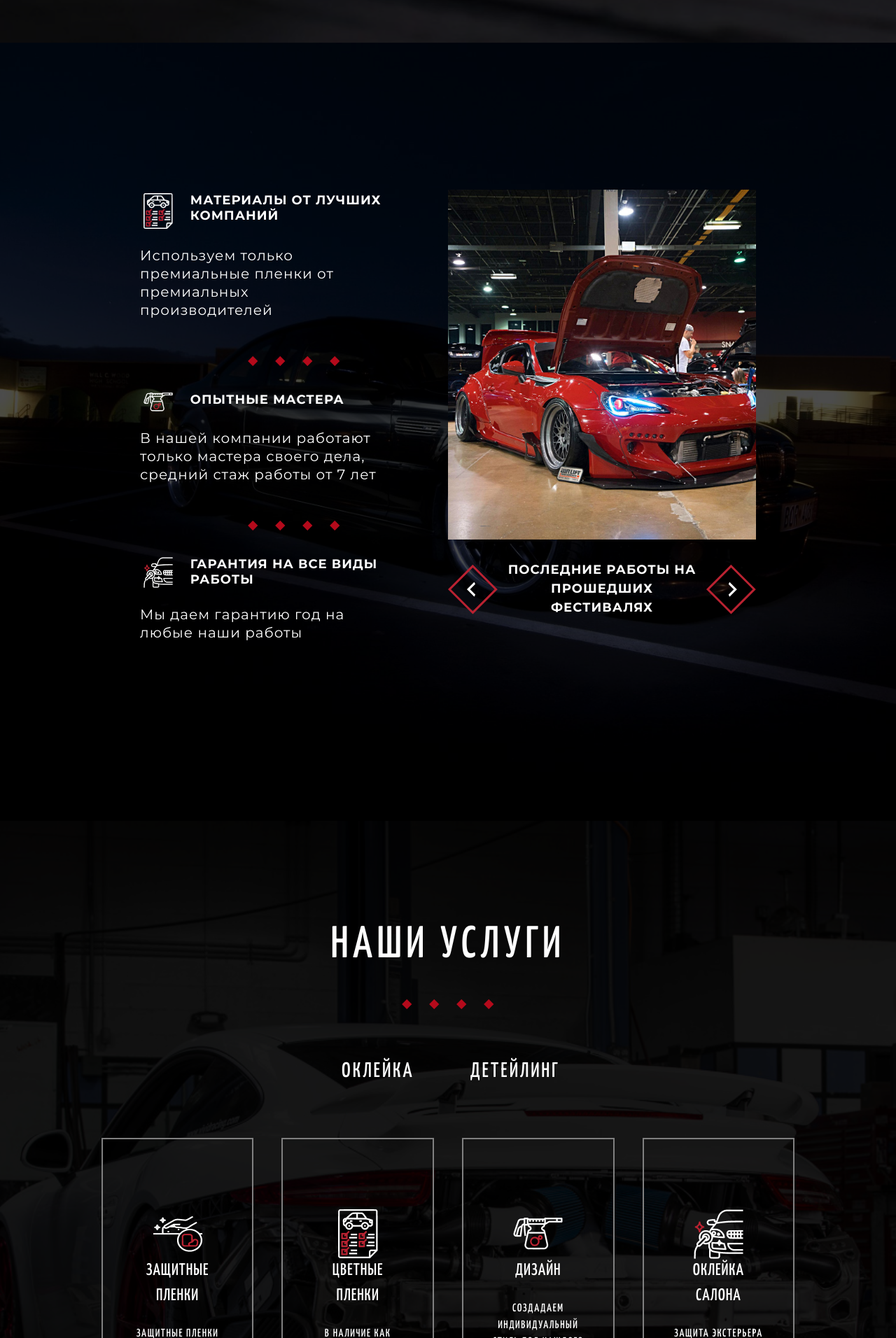
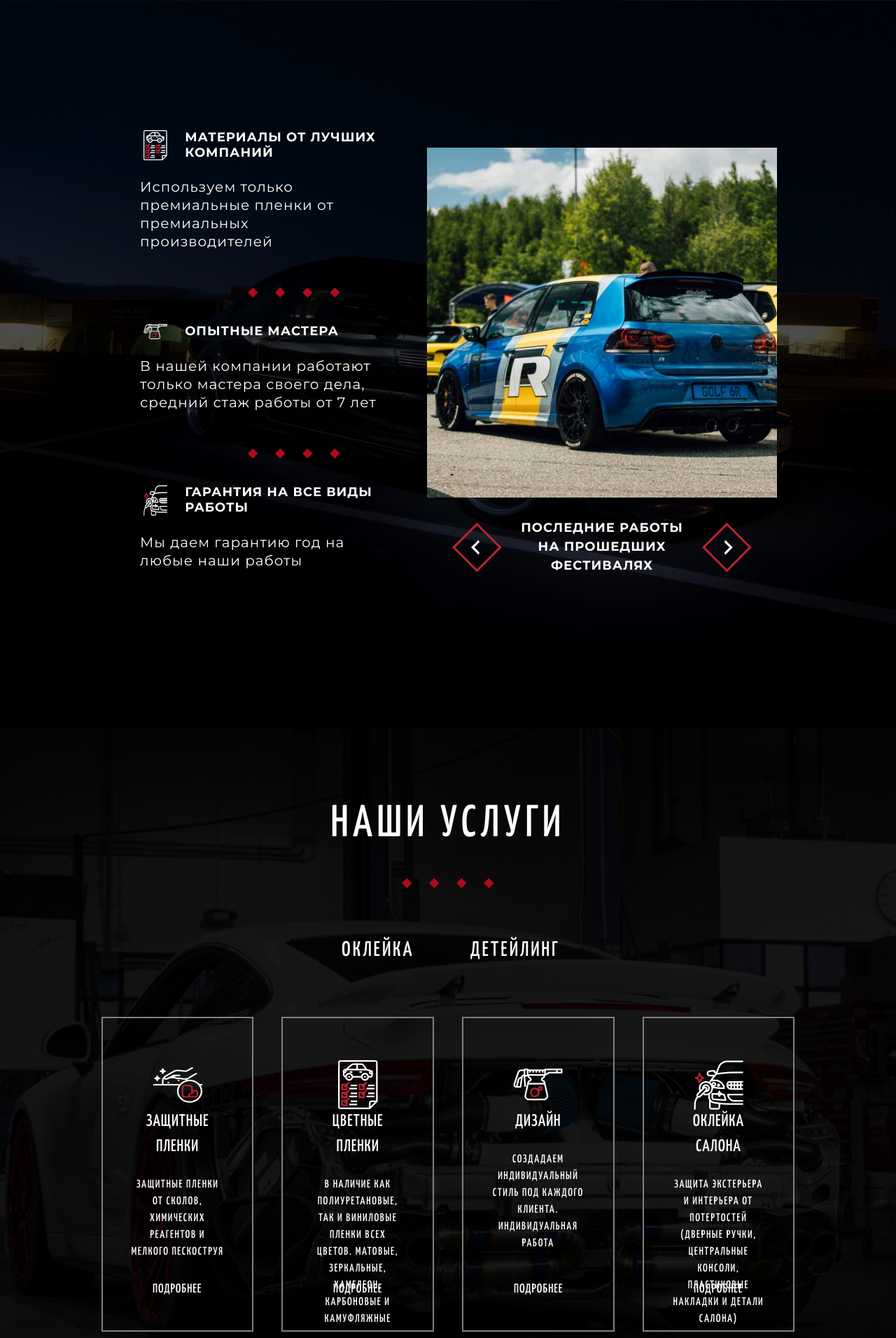
Before and after one commit to oficialzr/MySite, a Flask app: page / in a window 1280 px wide. Shown: the part 1998-3910 px from the top of the page at 70% size. Run offline with Flask 2, Linux system fonts and the light colour scheme.

Commit message:
5 page new / animated slider for 3 and 5 page

```diff
--- a/static/css/styles.css
+++ b/static/css/styles.css
@@ -65,6 +65,7 @@
 
 section {
     overflow: hidden;
+    /* height: 100vh; */
 }
 
 .pad3 {
@@ -173,6 +174,11 @@
 
 /* PAGE 2 */
 
+.pad2 {
+    padding-top: 200px;
+    padding-bottom: 130px;
+}
+
 .page-2 {
     background-image: url("../images/bg-page-2.jpg");
     background-size: cover;
@@ -218,7 +224,7 @@
 
 .pad-3 {
     padding-top: 180px;
-    padding-bottom: 210px;
+    padding-bottom: 180px;
 }
 
 .val-3 {
@@ -241,10 +247,14 @@
 
 .page-un {
     width: 50%;
+    margin-top: -30px ;
 }
 
 .page-un-r {
     width: 50%;
+    display: flex;
+    flex-direction: column;
+    align-items: center;
 }
 
 .title-3 {
@@ -252,7 +262,7 @@
 }
 
 .iconic {
-    width: 11%;
+    width: 9%;
     margin: 5px;
     background-color: #1D1C1C;
 }
@@ -266,26 +276,77 @@
     overflow: hidden;
 }
 
-.img-fit {
-    pointer-events: none;
+
+.item {
+    position: relative;
+    background-image: url('../images/car-3-1.png');
+    background-size: cover;
+    background-position: center;
+}
+
+.item-animated {
+    animation: slider 2s ease 0.2s 1;
+    position: relative;
+    z-index: 2;
+    width: 500px;
     height: 500px;
-    width: 600px;
-    object-fit: cover;
-    overflow: hidden;
-    margin: auto;
+    background-size: cover;
+    background-position: center;
+}
+
+.item-animated-l {
+    animation: slider-l 2s ease 0.2s 1;
+    position: relative;
+    z-index: 2;
+    width: 500px;
+    height: 500px;
+    background-size: cover;
+    background-position: center;
+}
+
+@keyframes slider {
+    from {
+        right: -500px;
+        bottom: 500px;
+    }
+    to {
+        right: 0px;
+        bottom: 500px;
+    }
+}
+
+@keyframes slider-l {
+    from {
+        right: 500px;
+        bottom: 500px;
+    }
+    to {
+        right: 0px;
+        bottom: 500px;
+    }
 }
 
 .golf-img {
-    display: flex;
-    justify-content: center;
     align-items: center;
     margin-top: 30px;
-    width: 100%;
+    width: 500px;
     height: 500px;
     overflow: hidden;
 }
 
 .golf-img .item {
+    animation-name: fade;
+    animation-duration: 2s;
+    width: 500px;
+    height: 500px;
+    display: flex;
+}
+
+.item > img {
+    width: 500px;
+}
+
+.golf-img .item-2 {
     animation-name: fade;
     animation-duration: 2s;
 }
@@ -344,7 +405,8 @@
 
 .un-golf .next, .un-golf .previous {
     cursor: pointer;
-
+    background: none;
+    border: none;
 }
 
 /* PAGE 4 */
@@ -361,8 +423,8 @@
 }
 
 .pad4 {
-    padding-top: 140px;
-    padding-bottom: 140px;
+    padding-top: 100px;
+    padding-bottom: 130px;
 }
 
 .main-title-4 {
@@ -432,8 +494,9 @@
     display: flex;
     flex-direction: column;
     align-items: center;
-    margin: 100px 40px;
+    margin: 60px 40px 0px 40px;
     text-align: center;
+    position: relative;
 }
 
 .card-4-title {
@@ -459,6 +522,68 @@
 
 .card-4 > a {
     text-align: center;
+}
+
+.but-about {
+    font-size: 18px;
+    letter-spacing: 1px;
+    padding: 12px 25px;
+    position: absolute;
+    top: 300px;
+    animation-name: rev-scale;
+    border: none;
+    animation-duration: 1s;
+    transition: all 1s ease;
+    animation-name: rev-scale;
+    animation-fill-mode: forwards;
+    background: linear-gradient(to left, transparent 50%, #B40A1B 50%) right;
+    background-size: 210%;
+}
+
+.but-about:hover {
+    background-position: left;
+    animation-name: scale;
+}
+
+.but-about > a {
+    background-color: none;
+    position: relative;
+    top: 2px;
+}
+
+
+/* PAGE 5 */
+
+.page-5 {
+    background-image: url('../images/bg-page-5.jpg');
+}
+
+.pad5 {
+    padding-top: 200px;
+    padding-bottom: 180px;
+}
+
+.dark-5 {
+    background-color: rgba(0, 0, 0, 0.8);
+}
+
+.golf-img-5 {
+    padding-right: 100px;
+}
+
+.item2 {
+    position: relative;
+    background-image: url('../images/car-5-1.png');
+    background-size: cover;
+    background-position: center;
+}
+
+.golf-img .item2 {
+    animation-name: fade;
+    animation-duration: 2s;
+    width: 500px;
+    height: 500px;
+    display: flex;
 }
 
 
--- a/templates/index.html
+++ b/templates/index.html
@@ -43,7 +43,7 @@
 
     <!-- PAGE 2 -->
     <section class="page-2">
-        <div class="pad3 darkness">
+        <div class="pad2 darkness">
             <div class="page-2-p _anim-items _anim-no-hide _anim-left">
                 <div class="row">
                     <div class="text-center">
@@ -126,17 +126,13 @@
                 <!-- RIGHT -->
                 <div class="page-un-r _anim-items _anim-no-hide _anim-left">
                     <div class="golf-img">
-                        <div class="item">
-                            <img class="img-fit" src="../static/images/supra-3.jpg">
-                        </div>
-                        <div class="item">
-                            <img class="img-fit" src="../static/images/golf-3.png">
-                        </div>
+                        <div id="first" class="item"></div>
+                        <div id="second" class="item"></div>
                     </div>
                     <div class="un-golf">
-                        <a class="previous" onclick="previousSlide()"><img src="../static/images/but_l.png"></a>
+                        <button id="previous" class="previous" onclick="previousSlide()"><img src="../static/images/but_l.png"></button>
                         <a class="golf-str">ПОСЛЕДНИЕ РАБОТЫ НА ПРОШЕДШИХ ФЕСТИВАЛЯХ</a>
-                        <a class="next" onclick="nextSlide()"><img src="../static/images/but_r.png"></a>
+                        <button id="next" class="next" onclick="nextSlide()"><img src="../static/images/but_r.png"></button>
                     </div>
                 </div>
             </div>
@@ -173,6 +169,7 @@
                             <a class="main-title card-4-title">ЗАЩИТНЫЕ ПЛЕНКИ</a>
                             <br>
                             <a class="main-title card-4-text">ЗАЩИТНЫЕ ПЛЕНКИ ОТ СКОЛОВ, ХИМИЧЕСКИХ РЕАГЕНТОВ И МЕЛКОГО ПЕСКОСТРУЯ</a>
+                            <button class="main-title but-about"><a>ПОДРОБНЕЕ</a></button>
                         </div>
                     </div>
                     <div class="card-4">
@@ -183,6 +180,7 @@
                             <a class="main-title card-4-title">Цветные пленки</a>
                             <br>
                             <a class="main-title card-4-text">В наличие как полиуретановые, так и виниловые пленки всех цветов. матовые, зеркальные, хамелеон, карбоновые и камуфляжные</a>
+                            <button class="main-title but-about"><a>ПОДРОБНЕЕ</a></button>
                         </div>
                     </div>
                     <div class="card-4">
@@ -193,6 +191,7 @@
                             <a class="main-title card-4-title">Дизайн</a>
                             <br>
                             <a class="main-title card-4-text">Создадаем индивидуальный стиль под каждого клиента. индивидуальная работа</a>
+                            <button class="main-title but-about"><a>ПОДРОБНЕЕ</a></button>
                         </div>
                     </div>
                     <div class="card-4">
@@ -203,7 +202,65 @@
                             <a class="main-title card-4-title">Оклейка салона</a>
                             <br>
                             <a class="main-title card-4-text">защита экстерьера и интерьера от потертостей (дверные ручки, центральные консоли, пластиковые накладки и детали салона)</a>
+                            <button class="main-title but-about"><a>ПОДРОБНЕЕ</a></button>
                         </div>
+                    </div>
+                </div>
+            </div>
+        </div>
+    </section>
+
+    <!-- PAGE 5 -->
+    <section class="page-3 page-5">
+        <div class="pad5 dark-5">
+            <div class="page-3-un">
+                <!-- LEFT -->
+                <div class="page-un-r  golf-img-5 _anim-items _anim-no-hide _anim-right">
+                    <div class="golf-img">
+                        <div id="first2" class="item2"></div>
+                        <div id="second2" class="item2"></div>
+                    </div>
+                    <div class="un-golf">
+                        <button id="previous2" class="previous" onclick="previousSlide2()"><img src="../static/images/but_l.png"></button>
+                        <a class="golf-str">ПОСЛЕДНИЕ РАБОТЫ НА ПРОШЕДШИХ ФЕСТИВАЛЯХ</a>
+                        <button id="next2" class="next" onclick="nextSlide2()"><img src="../static/images/but_r.png"></button>
+                    </div>
+                </div>
+
+                <!-- RIGHT -->
+                <div class="page-un _anim-items _anim-no-hide _anim-left">
+                    <div class="val-3">
+                        <div class="title-3">
+                            <img src="../static/images/ico4.png" class="iconic" style="background: none;">
+                            <h2 class="golf-l">ПОЛИРОЛЬ ВЫСШЕГО КАЧЕСТВА</h2>
+                        </div>
+                        <p class="golf-l-s">Только высококачественные полироли для Ваших кузовов</p>
+                    </div>
+                    <div class="text-center">
+                        <img class="ruby-3" src="../static/images/Rectangle.png">
+                        <img class="ruby-3" src="../static/images/Rectangle.png">
+                        <img class="ruby-3" src="../static/images/Rectangle.png">
+                        <img class="ruby-3" src="../static/images/Rectangle.png">
+                    </div>
+                    <div class="val-3">
+                        <div class="title-3">
+                            <img src="../static/images/ico2.png" class="iconic" style="background: none;">
+                            <h2 class="golf-l">ЧЕТКОЕ ВЫПОЛНЕНИЕ<br>РАБОТЫ ПО ТЗ</h2>
+                        </div>
+                        <p class="golf-l-s">Мы слышим своих клиентов и работаем только для удовлетворения их потребностей</p>
+                    </div>
+                    <div class="text-center">
+                        <img class="ruby-3" src="../static/images/Rectangle.png">
+                        <img class="ruby-3" src="../static/images/Rectangle.png">
+                        <img class="ruby-3" src="../static/images/Rectangle.png">
+                        <img class="ruby-3" src="../static/images/Rectangle.png">
+                    </div>
+                    <div class="val-3">
+                        <div class="title-3">
+                            <img src="../static/images/ico1.png" class="iconic" style="background: none;">
+                            <h2 class="golf-l">У НАС ЛУЧШИЕ МАСТЕРА</h2>
+                        </div>
+                        <p class="golf-l-s">В нашей команде только профессионалы своего дела</p>
                     </div>
                 </div>
             </div>
```
Also changed, not shown: static/js/script.js (+113 -13 lines), static/images/audi-5.jpg (added), static/images/bg-page-5.jpg (added), static/images/car-3-1.png (renamed from static/images/golf-3.png), static/images/car-3-2.jpg (renamed from static/images/supra-3.jpg), static/images/car-3-3.jpg (added), static/images/car-5-1.png (added), static/images/car-5-2.jpg (added), static/images/car-5-3.jpg (added).
